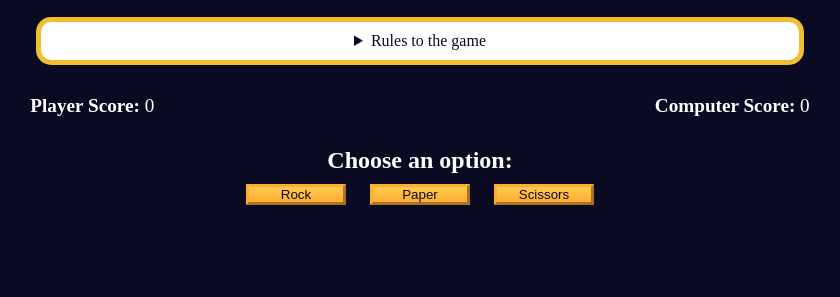
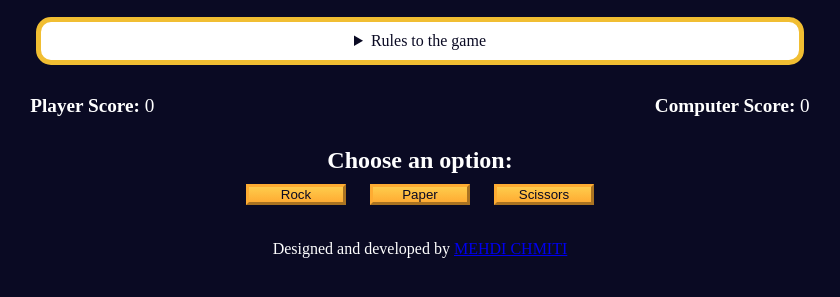
Before and after one commit to mccrking/Game-RPS, a plain HTML site: page index.html in a window 1280 px wide. Shown: the part 55-352 px from the top of the page, without its empty margins (220-1060 px from the left). Drawn offline with Linux system fonts and the light colour scheme.

Commit message:
Votre message ici

```diff
--- a/index.html
+++ b/index.html
@@ -52,7 +52,12 @@
         <p id="winner-msg"></p>
         <button class="btn" id="reset-game-btn">Play again?</button>
       </div>
-    </main>
+      </main>
     <script src="./index.js"></script>
+    <footer>
+      <p>
+        Designed and developed by <a href="mehdi.chmiti.ing@gmail.com">MEHDI CHMITI</a>
+                </p>
+    </footer>
   </body>
 </html>
```
